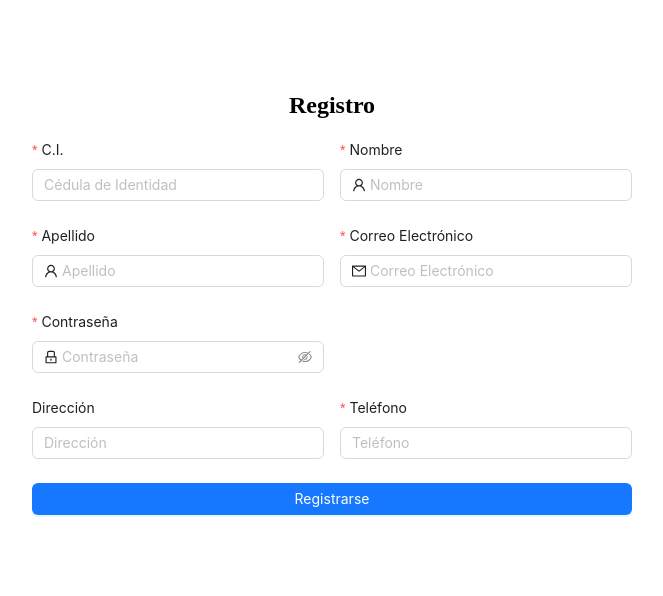
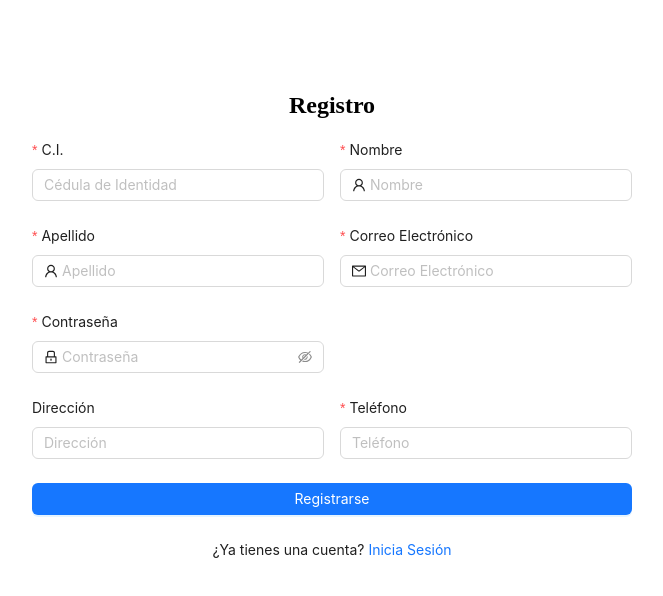
Before and after one commit to TicheKiwar/car-rental-frontend, a React (Vite) app: page /register in a window 1280 px wide. Shown: the top 596 px of the page, without its empty margins (308-971 px from the left). Built offline with nearby package versions, Linux system fonts and the light colour scheme.

Commit message:
Se agregó un link para iniciar sesión en la página de registro

```diff
--- a/src/sign-in/page/sign-in.tsx
+++ b/src/sign-in/page/sign-in.tsx
@@ -1,9 +1,12 @@
 import React from 'react';
-import { Form, Button, message } from 'antd';
+import { Form, Button, message, Typography } from 'antd';
 import { createClient } from '../../services/sign-in.service';
 import CommonFields from '../components/commonFields';
 import { useNavigate } from 'react-router-dom';
 import ClientFields from '../components/clientFields';
+import Link from 'antd/es/typography/Link';
+
+const { Text } = Typography;
 
 const RegistrationForm = () => {
   const [form] = Form.useForm();
@@ -33,6 +36,12 @@ const RegistrationForm = () => {
           </Button>
         </Form.Item>
       </Form>
+      <div style={{ textAlign: "center", marginTop: 16 }}>
+          <Text>
+            ¿Ya tienes una cuenta?{" "}
+            <Link onClick={() => navigate("/")}>Inicia Sesión</Link>
+          </Text>
+        </div>
     </div>
   );
 };
```
